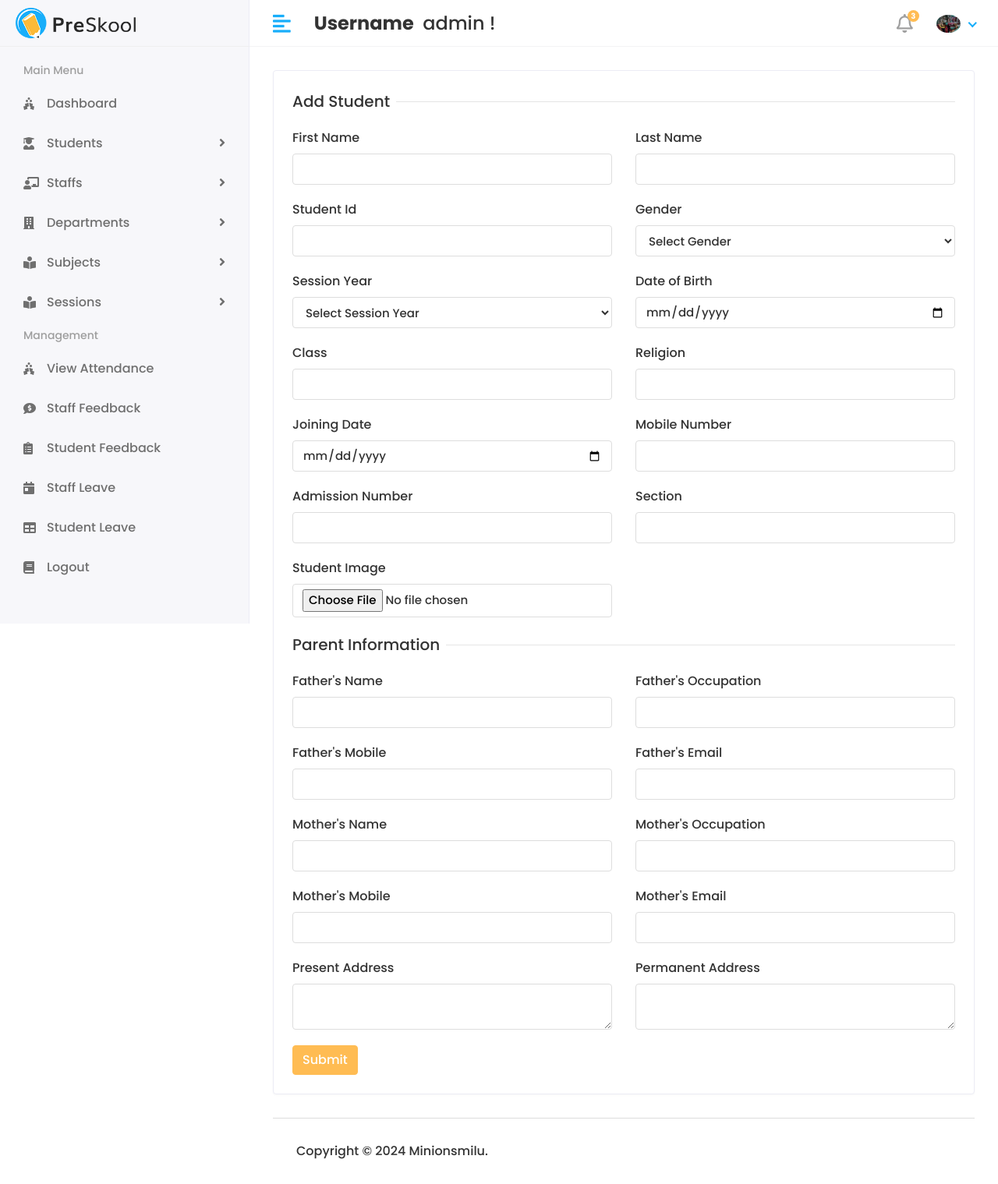
After one commit to zahidhasanmilu/Student_Management_System, a Django app: page /Hod/Student/Add/ in a window 1280 px wide. The commit adds this page. Shown: the whole page at 78% size. Run offline with Django 3.2, Linux system fonts and the light colour scheme; a user stored in the database is signed in; some libraries are stand-ins or nearby versions.

Commit message:
add student with create student user

```diff
--- a/Student_management_system/Hod_views.py
+++ b/Student_management_system/Hod_views.py
@@ -34,3 +34,17 @@ from django.db.models import Q
 @method_decorator(never_cache, name='dispatch')
 class HOME(LoginRequiredMixin, TemplateView):
     template_name = 'Hod/home.html'
+
+
+# @method_decorator(never_cache, name='dispatch')
+# class ADD_STUDENT(LoginRequiredMixin,CreateView):
+#     model = None
+#     template_name = 'Hod/add_student.html'
+
+
+class ADD_STUDENT(LoginRequiredMixin,View):
+    def get(self, request, *args, **kwargs):
+        return render(request, 'Hod/add_student.html')
+
+    def post(self, request, *args, **kwargs):
+        return HttpResponse('POST request!')
--- a/Student_management_system/urls.py
+++ b/Student_management_system/urls.py
@@ -22,7 +22,10 @@ urlpatterns = [
     #Profile Update
     path('profile/', views.PROFILE.as_view(), name='profile'),
 
+
+#Hod Panel
     path('Hod/Home/', Hod_views.HOME.as_view(), name='hod_home'),
+    path('Hod/Student/Add/', Hod_views.ADD_STUDENT.as_view(), name='add_student'),
 
 
 ] + static(settings.MEDIA_URL, document_root=settings.MEDIA_ROOT)
--- a/app/models.py
+++ b/app/models.py
@@ -12,5 +12,6 @@ class CustomUser(AbstractUser):
     )
 
     user_type = models.CharField(choices=USER_TYPE, max_length=50, default=1)
+    email = models.EmailField(unique=True,)
     profile_pic = models.ImageField(
-        upload_to='Profile_Pics/')
+        upload_to='Profile_Pics/', default='demo_profilepic.jpg')
--- /dev/null
+++ b/templates/Hod/add_student.html
@@ -0,0 +1,186 @@
+{% extends 'base.html' %}
+{% load static %}
+
+
+
+{% block title %}
+add student
+{% endblock title %}
+
+
+
+{% block content %}
+<div class="row">
+    <div class="col-sm-12">
+        <div class="card">
+            <div class="card-body">
+                <form>
+                    <div class="row">
+                        <div class="col-12">
+                            <h5 class="form-title"><span>Add Student</span></h5>
+                        </div>
+                        <div class="col-12 col-sm-6">
+                            <div class="form-group">
+                                <label>First Name</label>
+                                <input type="text" class="form-control">
+                            </div>
+                        </div>
+                        <div class="col-12 col-sm-6">
+                            <div class="form-group">
+                                <label>Last Name</label>
+                                <input type="text" class="form-control">
+                            </div>
+                        </div>
+                        <div class="col-12 col-sm-6">
+                            <div class="form-group">
+                                <label>Student Id</label>
+                                <input type="text" class="form-control">
+                            </div>
+                        </div>
+                        <div class="col-12 col-sm-6">
+                            <div class="form-group">
+                                <label>Gender</label>
+                                <select class="form-control">
+                                    <option>Select Gender</option>
+                                    <option>Female</option>
+                                    <option>Male</option>
+                                    <option>Others</option>
+                                </select>
+                            </div>
+                        </div>
+                        <div class="col-12 col-sm-6">
+                            <div class="form-group">
+                                <label>Session Year</label>
+                                <select class="form-control">
+                                    <option>Select Session Year</option>
+                                    <option>2020</option>
+                                    <option>2021</option>
+                                    <option>2022</option>
+                                </select>
+                            </div>
+                        </div>
+                        <div class="col-12 col-sm-6">
+                            <div class="form-group">
+                                <label>Date of Birth</label>
+                                <div>
+                                    <input type="date" class="form-control">
+                                </div>
+                            </div>
+                        </div>
+                        <div class="col-12 col-sm-6">
+                            <div class="form-group">
+                                <label>Class</label>
+                                <input type="text" class="form-control">
+                            </div>
+                        </div>
+                        <div class="col-12 col-sm-6">
+                            <div class="form-group">
+                                <label>Religion</label>
+                                <input type="text" class="form-control">
+                            </div>
+                        </div>
+                        <div class="col-12 col-sm-6">
+                            <div class="form-group">
+                                <label>Joining Date</label>
+                                <div>
+                                    <input type="date" class="form-control">
+                                </div>
+                            </div>
+                        </div>
+                        <div class="col-12 col-sm-6">
+                            <div class="form-group">
+                                <label>Mobile Number</label>
+                                <input type="text" class="form-control">
+                            </div>
+                        </div>
+                        <div class="col-12 col-sm-6">
+                            <div class="form-group">
+                                <label>Admission Number</label>
+                                <input type="text" class="form-control">
+                            </div>
+                        </div>
+                        <div class="col-12 col-sm-6">
+                            <div class="form-group">
+                                <label>Section</label>
+                                <input type="text" class="form-control">
+                            </div>
+                        </div>
+                        <div class="col-12 col-sm-6">
+                            <div class="form-group">
+                                <label>Student Image</label>
+                                <input type="file" class="form-control">
+                            </div>
+                        </div>
+                        <div class="col-12">
+                            <h5 class="form-title"><span>Parent Information</span></h5>
+                        </div>
+                        <div class="col-12 col-sm-6">
+                            <div class="form-group">
+                                <label>Father's Name</label>
+                                <input type="text" class="form-control">
+                            </div>
+                        </div>
+                        <div class="col-12 col-sm-6">
+                            <div class="form-group">
+                                <label>Father's Occupation</label>
+                                <input type="text" class="form-control">
+                            </div>
+                        </div>
+                        <div class="col-12 col-sm-6">
+                            <div class="form-group">
+                                <label>Father's Mobile</label>
+                                <input type="text" class="form-control">
+                            </div>
+                        </div>
+                        <div class="col-12 col-sm-6">
+                            <div class="form-group">
+                                <label>Father's Email</label>
+                                <input type="email" class="form-control">
+                            </div>
+                        </div>
+                        <div class="col-12 col-sm-6">
+                            <div class="form-group">
+                                <label>Mother's Name</label>
+                                <input type="text" class="form-control">
+                            </div>
+                        </div>
+                        <div class="col-12 col-sm-6">
+                            <div class="form-group">
+                                <label>Mother's Occupation</label>
+                                <input type="text" class="form-control">
+                            </div>
+                        </div>
+                        <div class="col-12 col-sm-6">
+                            <div class="form-group">
+                                <label>Mother's Mobile</label>
+                                <input type="text" class="form-control">
+                            </div>
+                        </div>
+                        <div class="col-12 col-sm-6">
+                            <div class="form-group">
+                                <label>Mother's Email</label>
+                                <input type="email" class="form-control">
+                            </div>
+                        </div>
+                        <div class="col-12 col-sm-6">
+                            <div class="form-group">
+                                <label>Present Address</label>
+                                <textarea class="form-control"></textarea>
+                            </div>
+                        </div>
+                        <div class="col-12 col-sm-6">
+                            <div class="form-group">
+                                <label>Permanent Address</label>
+                                <textarea class="form-control"></textarea>
+                            </div>
+                        </div>
+                        <div class="col-12">
+                            <button type="submit" class="btn btn-primary">Submit</button>
+                        </div>
+                    </div>
+                </form>
+            </div>
+        </div>
+    </div>
+</div>
+{% endblock content %}
--- a/templates/components/header.html
+++ b/templates/components/header.html
@@ -1,10 +1,10 @@
 {% load static %}
 <div class="header">
     <div class="header-left">
-        <a href="index.html" class="logo">
+        <a href="{% url 'hod_home' %}" class="logo">
             <img src="{% static 'assets/img/logo.png' %}" alt="Logo">
         </a>
-        <a href="index.html" class="logo logo-small">
+        <a href="{% url 'hod_home' %}" class="logo logo-small">
             <img src="{% static 'assets/img/logo-small.png' %}" alt="Logo" width="30" height="30">
         </a>
     </div>
@@ -12,7 +12,7 @@
         <i class="fas fa-align-left"></i>
     </a>
     <div class="top-nav-search mt-3">
-        <h4> <strong>Username </strong>&nbsp;{{user.first_name}}&nbsp;{{user.last_name}}&nbsp;!</h4>
+        <h4> <strong>Username </strong>&nbsp;{{user.username}}&nbsp;!</h4>
     </div>
     <a class="mobile_btn" id="mobile_btn">
         <i class="fas fa-bars"></i>
--- a/templates/components/sidebar.html
+++ b/templates/components/sidebar.html
@@ -7,15 +7,14 @@
                     <span>Main Menu</span>
                 </li>
                 <li>
-                    <a href=""><i class="fas fa-holly-berry"></i> <span>Dashboard</span></a>
+                    <a href="{% url 'hod_home' %}"><i class="fas fa-holly-berry"></i> <span>Dashboard</span></a>
                 </li>
                 <li class="submenu">
                     <a href="#"><i class="fas fa-user-graduate"></i> <span> Students</span> <span
                             class="menu-arrow"></span></a>
                     <ul>
-                        <li><a href="student-details.html">Student View</a></li>
-                        <li><a href="add-student.html">Student Add</a></li>
-                        <li><a href="edit-student.html">Student Edit</a></li>
+                        <li><a href="{% url 'add_student' %}">Add Student</a></li>
+                        <li><a href="student-details.html">View Student</a></li>
                     </ul>
                 </li>
                 <li class="submenu">
```
Also changed, not shown: templates/profile.html (+9 -7 lines), app/migrations/0005_auto_20240224_0134.py (added), app/migrations/0006_alter_customuser_email.py (added), db.sqlite3, media/Profile_Pics/IMG_20210521_132758-02.jpeg (added), media/demo_profilepic.jpg (added).
